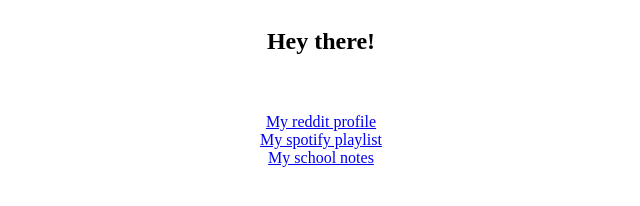
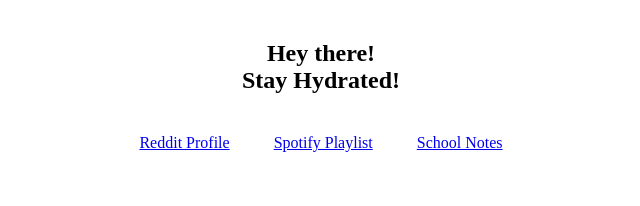
Before and after one commit to zim0369/zim0369.github.io, a plain HTML site: page index.html in a window 1280 px wide. Shown: the whole page, without its empty margins (319-959 px from the left). Drawn offline with Linux system fonts and the light colour scheme.

Commit message:
added stylesheet

```diff
--- a/index.html
+++ b/index.html
@@ -1,11 +1,22 @@
+<!doctype html>
 <html>
+
+  <head>
+    <meta charset="utf-8">
+    <title>zim's home</title>
+    <meta name="personal website" content="personal website">
+    <!-- http://meyerweb.com/eric/tools/css/reset/ -->
+    <link rel="stylesheet" href="style.css">
+    <!--[if lt IE 9]>
+      <script src="//html5shiv.googlecode.com/svn/trunk/html5.js" type="text/javascript"></script>
+    <![endif]-->
+  </head>
+
   <body align="center">
-        <h2 style="padding: 20px">Hey there!</h2>
-          </br>
-        <a style="padding: 20px" href="https://www.reddit.com/u/zim0369">My reddit profile</a>
-          </br>
-        <a style="padding: 20px" href="https://open.spotify.com/playlist/77qHL9uxIwnRwmDeUxPXM6?si=48bdd8b5540f4b16 ">My spotify playlist</a>
-          </br>
-        <a style="padding: 20px" href="https://zim0369.github.io/uniexam">My school notes</a>
+    <h2 style="padding: 20px">Hey there!</br>Stay Hydrated!</h2>
+        <a style="padding: 20px" href="https://www.reddit.com/u/zim0369">Reddit Profile</a>
+        <a style="padding: 20px" href="https://open.spotify.com/playlist/77qHL9uxIwnRwmDeUxPXM6?si=48bdd8b5540f4b16 ">Spotify Playlist</a>
+        <a style="padding: 20px" href="https://zim0369.github.io/uniexam">School Notes</a>
     </body>
+
 </html>
```
Also changed, not shown: style.css (added).
